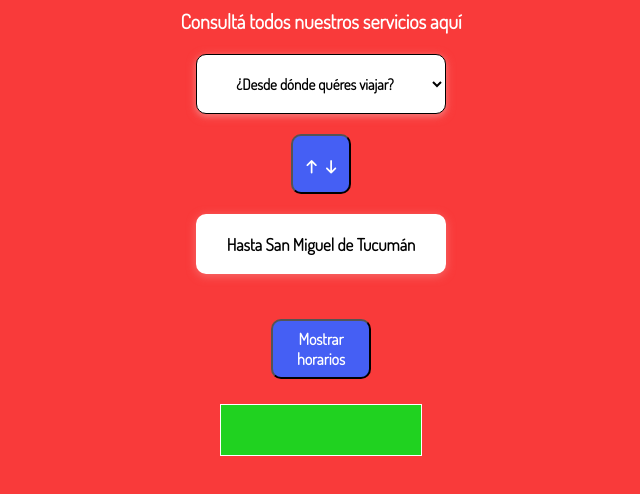
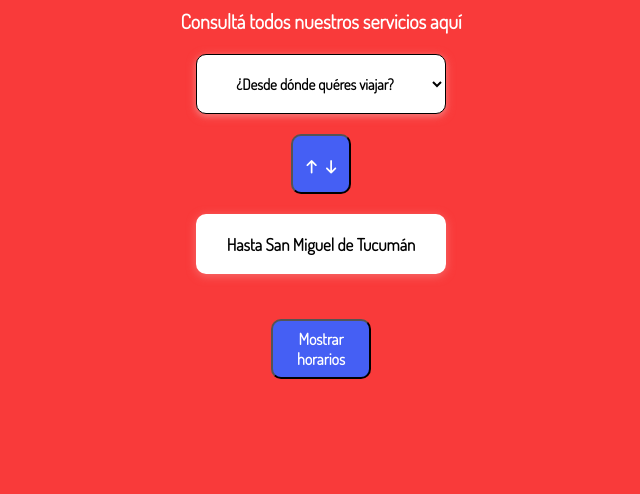
Before and after one commit to GonzaS89/protohorarios, a plain HTML site: page index.html in a window 1280 px wide. Shown: the part 170-664 px from the top of the page, without its empty margins (319-959 px from the left). Drawn offline with nearby package versions, Linux system fonts and the light colour scheme; a web font is replaced by a local one.

```diff
--- a/index.html
+++ b/index.html
@@ -82,11 +82,11 @@
     <div class="boton-cont">
         <button  id='boton'>Mostrar horarios</button>
     </div>
-    <div class="barra-cont">
+    <!-- <div class="barra-cont">
         <div class="barra">
             <div id="progreso"></div>
         </div>
-    </div>
+    </div> -->
     <div class="mensaje2">
         <div class="resultados-cont">
         <div class="resultados">
```
